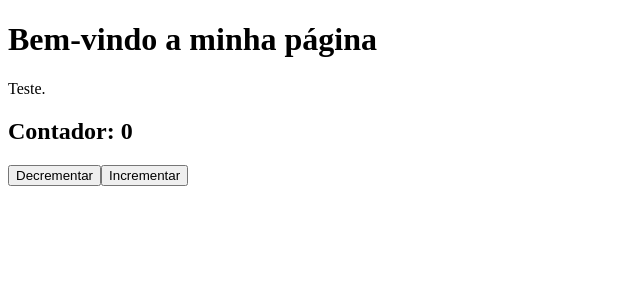
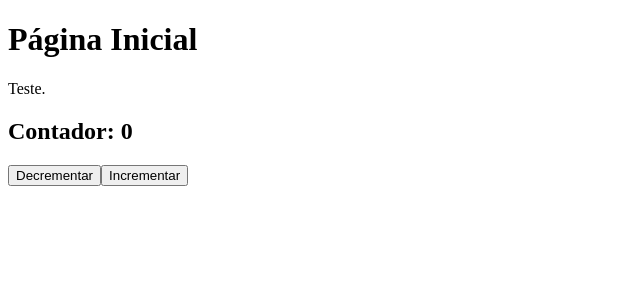
Before and after one commit to evelyninacio/uma-ideia, a Next.js app: page / in a window 1280 px wide. Shown: the top 300 px of the page, without its empty margins (0-640 px from the left). Built offline with nearby package versions, Linux system fonts and the light colour scheme.

Commit message:
nova chamada da home

```diff
--- a/pages/index.js
+++ b/pages/index.js
@@ -2,7 +2,7 @@ import { useState } from "react";
 function Home() {
   return (
     <div>
-      <h1>Bem-vindo a minha página</h1>
+      <h1>Página Inicial</h1>
       <p>Teste.</p>
       <Contador />
     </div>
```
